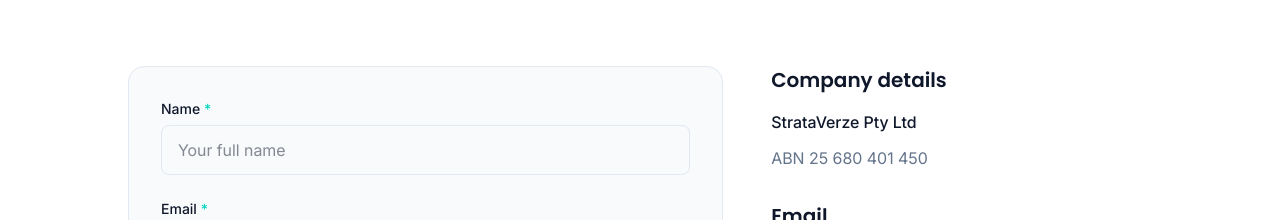
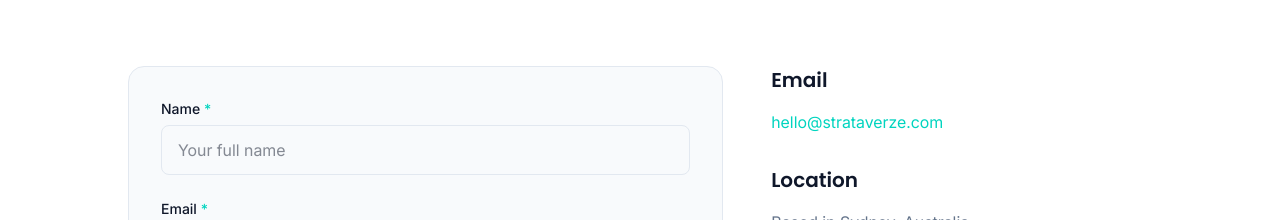
Before and after one commit to 2prnpmb84y-hash/strataverze, a Next.js app: page /contact in a window 1280 px wide. Shown: the part 311-531 px from the top of the page. Built offline with nearby package versions, Linux system fonts and the light colour scheme; no server answers.

Commit message:
Remove Company details section from contact page
Co-Authored-By: Claude Opus 4.6 <noreply@anthropic.com>
Claude-Session: https://claude.ai/code/session_01PSWYKHNnQQMJ3Lbheq2Yut

```diff
--- a/src/app/contact/page.tsx
+++ b/src/app/contact/page.tsx
@@ -280,19 +280,6 @@ export default function ContactPage() {
             {/* Company details */}
             <div className="lg:col-span-2">
               <div className="space-y-8">
-                {/* Company info */}
-                <div>
-                  <h2 className="mb-4 text-xl font-semibold">
-                    Company details
-                  </h2>
-                  <div className="space-y-3 text-[var(--muted)]">
-                    <p className="font-medium text-[var(--foreground)]">
-                      StrataVerze Pty Ltd
-                    </p>
-                    <p>ABN 25 680 401 450</p>
-                  </div>
-                </div>
-
                 {/* Contact */}
                 <div>
                   <h2 className="mb-4 text-xl font-semibold">Email</h2>
```
